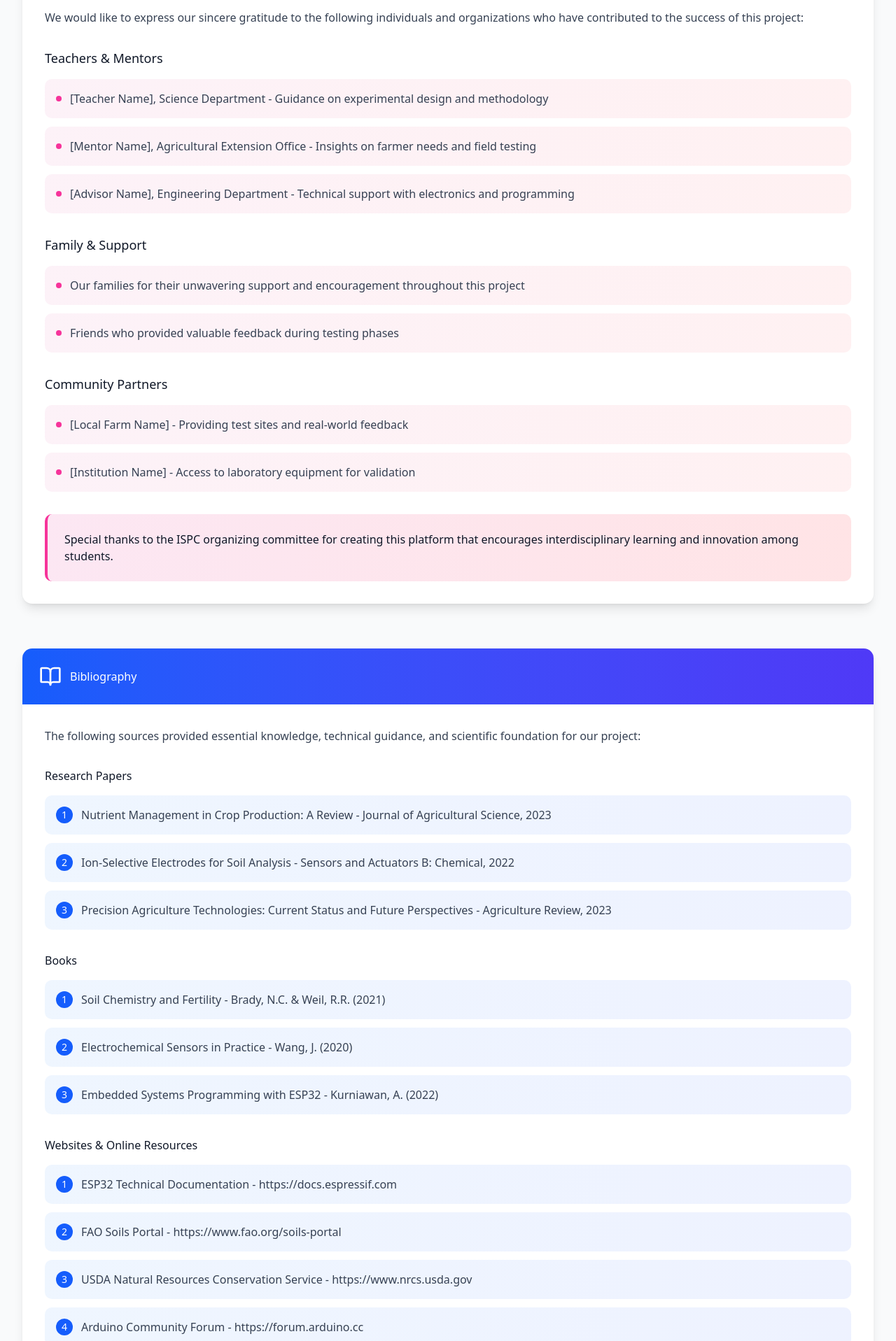
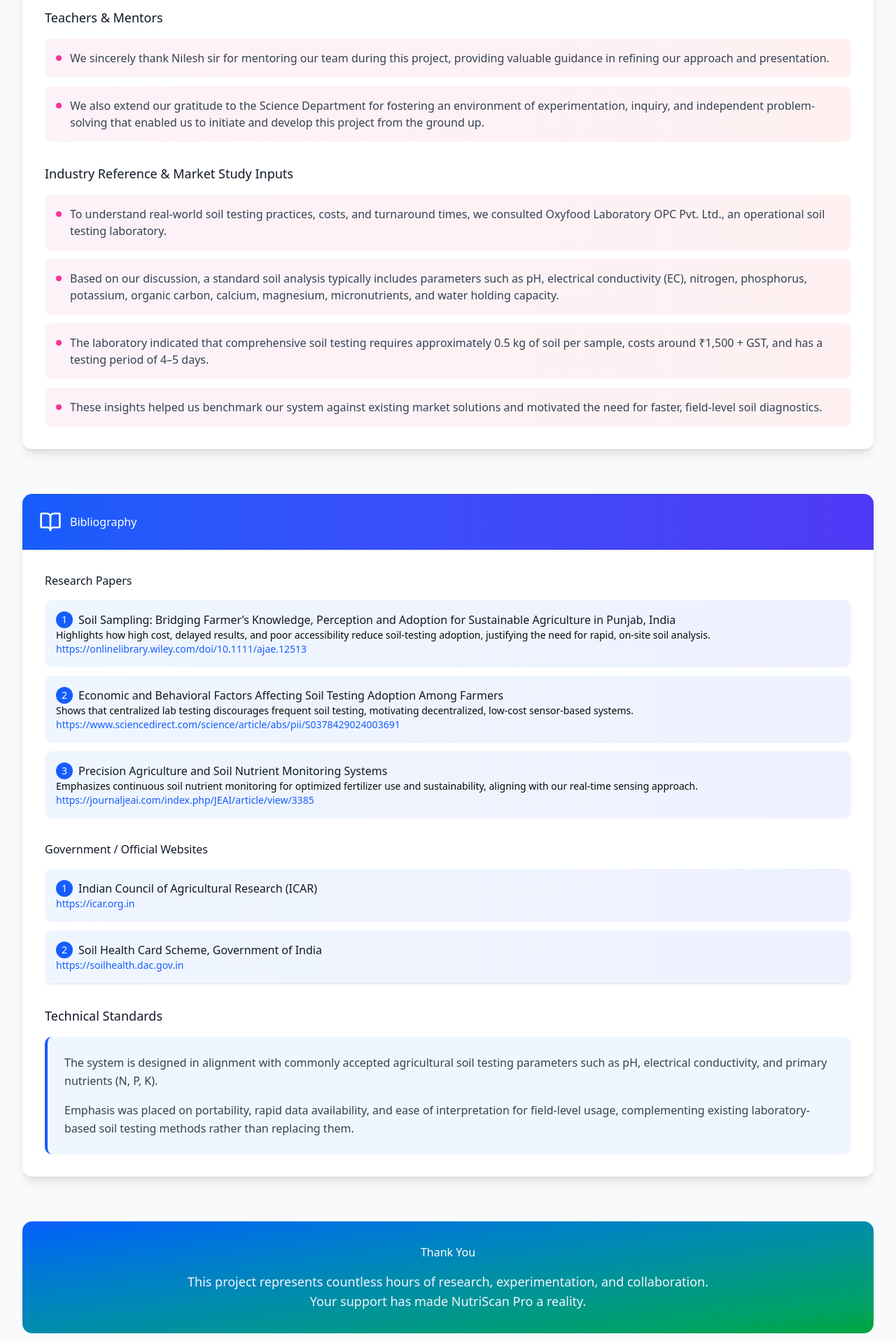
Before and after one commit to Rahul38220/AgricoreDynamics_website, a React (Vite) app: page /acknowledgement in a window 1280 px wide. Shown: the part 400-2317 px from the top of the page at 70% size. Built offline with nearby package versions, Linux system fonts and the light colour scheme.

Commit message:
content: updated acknowledgement with real research and industry data

```diff
--- a/src/components/Acknowledgement.tsx
+++ b/src/components/Acknowledgement.tsx
@@ -5,23 +5,17 @@ export function Acknowledgement() {
     {
       category: 'Teachers & Mentors',
       people: [
-        '[Teacher Name], Science Department - Guidance on experimental design and methodology',
-        '[Mentor Name], Agricultural Extension Office - Insights on farmer needs and field testing',
-        '[Advisor Name], Engineering Department - Technical support with electronics and programming',
+        'We sincerely thank Nilesh sir for mentoring our team during this project, providing valuable guidance in refining our approach and presentation.',
+        'We also extend our gratitude to the Science Department for fostering an environment of experimentation, inquiry, and independent problem-solving that enabled us to initiate and develop this project from the ground up.',
       ],
     },
     {
-      category: 'Family & Support',
+      category: 'Industry Reference & Market Study Inputs',
       people: [
-        'Our families for their unwavering support and encouragement throughout this project',
-        'Friends who provided valuable feedback during testing phases',
-      ],
-    },
-    {
-      category: 'Community Partners',
-      people: [
-        '[Local Farm Name] - Providing test sites and real-world feedback',
-        '[Institution Name] - Access to laboratory equipment for validation',
+        'To understand real-world soil testing practices, costs, and turnaround times, we consulted Oxyfood Laboratory OPC Pvt. Ltd., an operational soil testing laboratory.',
+        'Based on our discussion, a standard soil analysis typically includes parameters such as pH, electrical conductivity (EC), nitrogen, phosphorus, potassium, organic carbon, calcium, magnesium, micronutrients, and water holding capacity.',
+        'The laboratory indicated that comprehensive soil testing requires approximately 0.5 kg of soil per sample, costs around ₹1,500 + GST, and has a testing period of 4–5 days.',
+        'These insights helped us benchmark our system against existing market solutions and motivated the need for faster, field-level soil diagnostics.',
       ],
     },
   ];
@@ -30,35 +24,28 @@ export function Acknowledgement() {
     {
       type: 'Research Papers',
       items: [
-        'Nutrient Management in Crop Production: A Review - Journal of Agricultural Science, 2023',
-        'Ion-Selective Electrodes for Soil Analysis - Sensors and Actuators B: Chemical, 2022',
-        'Precision Agriculture Technologies: Current Status and Future Perspectives - Agriculture Review, 2023',
+        {
+          title: 'Soil Sampling: Bridging Farmer’s Knowledge, Perception and Adoption for Sustainable Agriculture in Punjab, India',
+          desc: 'Highlights how high cost, delayed results, and poor accessibility reduce soil-testing adoption, justifying the need for rapid, on-site soil analysis.',
+          link: 'https://onlinelibrary.wiley.com/doi/10.1111/ajae.12513'
+        },
+        {
+          title: 'Economic and Behavioral Factors Affecting Soil Testing Adoption Among Farmers',
+          desc: 'Shows that centralized lab testing discourages frequent soil testing, motivating decentralized, low-cost sensor-based systems.',
+          link: 'https://www.sciencedirect.com/science/article/abs/pii/S0378429024003691'
+        },
+        {
+          title: 'Precision Agriculture and Soil Nutrient Monitoring Systems',
+          desc: 'Emphasizes continuous soil nutrient monitoring for optimized fertilizer use and sustainability, aligning with our real-time sensing approach.',
+          link: 'https://journaljeai.com/index.php/JEAI/article/view/3385'
+        }
       ],
     },
     {
-      type: 'Books',
+      type: 'Government / Official Websites',
       items: [
-        'Soil Chemistry and Fertility - Brady, N.C. & Weil, R.R. (2021)',
-        'Electrochemical Sensors in Practice - Wang, J. (2020)',
-        'Embedded Systems Programming with ESP32 - Kurniawan, A. (2022)',
-      ],
-    },
-    {
-      type: 'Websites & Online Resources',
-      items: [
-        'ESP32 Technical Documentation - https://docs.espressif.com',
-        'FAO Soils Portal - https://www.fao.org/soils-portal',
-        'USDA Natural Resources Conservation Service - https://www.nrcs.usda.gov',
-        'Arduino Community Forum - https://forum.arduino.cc',
-        'React Native Documentation - https://reactnative.dev',
-      ],
-    },
-    {
-      type: 'Technical Standards',
-      items: [
-        'ASTM D4972 - Standard Test Methods for pH of Soils',
-        'ISO 14255 - Soil Quality - Determination of Nitrate Nitrogen',
-        'Bluetooth Low Energy Specification v5.0',
+        { title: 'Indian Council of Agricultural Research (ICAR)', link: 'https://icar.org.in' },
+        { title: 'Soil Health Card Scheme, Government of India', link: 'https://soilhealth.dac.gov.in' }
       ],
     },
   ];
@@ -71,7 +58,7 @@ export function Acknowledgement() {
           <h1 className="mb-4">Credits & References</h1>
           <div className="w-20 h-1 bg-gradient-to-r from-blue-600 to-green-600 mx-auto mb-6"></div>
           <p className="text-gray-700 text-lg max-w-3xl mx-auto">
-            This project would not have been possible without the support, guidance, and knowledge shared by many individuals and resources.
+            This project would not have been possible without the support, guidance, and research from these individuals and institutions.
           </p>
         </div>
 
@@ -84,28 +71,20 @@ export function Acknowledgement() {
             </div>
           </div>
           <div className="p-8">
-            <p className="text-gray-700 mb-8 leading-relaxed">
-              We would like to express our sincere gratitude to the following individuals and organizations who have contributed to the success of this project:
-            </p>
             <div className="space-y-8">
               {acknowledgements.map((section, index) => (
                 <div key={index}>
-                  <h3 className="text-gray-900 mb-4">{section.category}</h3>
+                  <h3 className="text-gray-900 mb-4 font-bold">{section.category}</h3>
                   <div className="space-y-3">
-                    {section.people.map((person, idx) => (
+                    {section.people.map((text, idx) => (
                       <div key={idx} className="flex items-start space-x-3 bg-gradient-to-r from-pink-50 to-rose-50 p-4 rounded-lg">
                         <div className="bg-pink-500 rounded-full w-2 h-2 mt-2 flex-shrink-0"></div>
-                        <p className="text-gray-700">{person}</p>
+                        <p className="text-gray-700">{text}</p>
                       </div>
                     ))}
                   </div>
                 </div>
               ))}
-            </div>
-            <div className="mt-8 bg-gradient-to-r from-pink-100 to-rose-100 p-6 rounded-lg border-l-4 border-pink-500">
-              <p className="text-gray-900">
-                Special thanks to the ISPC organizing committee for creating this platform that encourages interdisciplinary learning and innovation among students.
-              </p>
             </div>
           </div>
         </div>
@@ -119,31 +98,39 @@ export function Acknowledgement() {
             </div>
           </div>
           <div className="p-8">
-            <p className="text-gray-700 mb-8 leading-relaxed">
-              The following sources provided essential knowledge, technical guidance, and scientific foundation for our project:
-            </p>
             <div className="space-y-8">
               {references.map((section, index) => (
                 <div key={index}>
-                  <h3 className="text-gray-900 mb-4">{section.type}</h3>
+                  <h3 className="text-gray-900 mb-4 font-bold">{section.type}</h3>
                   <div className="space-y-3">
                     {section.items.map((item, idx) => (
-                      <div key={idx} className="flex items-start space-x-3 bg-gradient-to-r from-blue-50 to-indigo-50 p-4 rounded-lg">
-                        <div className="bg-blue-600 text-white rounded-full w-6 h-6 flex items-center justify-center flex-shrink-0 text-sm">
-                          {idx + 1}
+                      <div key={idx} className="flex flex-col space-y-1 bg-gradient-to-r from-blue-50 to-indigo-50 p-4 rounded-lg">
+                        <div className="flex items-center space-x-2">
+                          <span className="bg-blue-600 text-white rounded-full w-6 h-6 flex items-center justify-center text-sm">{idx + 1}</span>
+                          <span className="font-semibold text-gray-900">{item.title}</span>
                         </div>
-                        <p className="text-gray-700">{item}</p>
+                        {'desc' in item && <p className="text-sm text-gray-600 ml-8">{item.desc}</p>}
+                        <a href={item.link} target="_blank" rel="noopener noreferrer" className="text-blue-600 text-sm ml-8 hover:underline italic">
+                          {item.link}
+                        </a>
                       </div>
                     ))}
                   </div>
                 </div>
               ))}
             </div>
-            <div className="mt-8 bg-blue-50 p-6 rounded-lg">
-              <h4 className="text-blue-900 mb-3">Note on Placeholder Content</h4>
-              <p className="text-gray-700">
-                The references listed above are placeholders. In the final version, these will be replaced with actual sources consulted during research and development, properly formatted according to the required citation style (APA, MLA, or IEEE as specified by competition guidelines).
-              </p>
+
+            {/* Technical Standards Section */}
+            <div className="mt-12 pt-8 border-t border-gray-100">
+               <h3 className="text-gray-900 mb-4 font-bold">Technical Standards</h3>
+               <div className="bg-blue-50 p-6 rounded-lg border-l-4 border-blue-600">
+                  <p className="text-gray-700 mb-4 leading-relaxed">
+                    The system is designed in alignment with commonly accepted agricultural soil testing parameters such as pH, electrical conductivity, and primary nutrients (N, P, K).
+                  </p>
+                  <p className="text-gray-700 leading-relaxed">
+                    Emphasis was placed on portability, rapid data availability, and ease of interpretation for field-level usage, complementing existing laboratory-based soil testing methods rather than replacing them.
+                  </p>
+               </div>
             </div>
           </div>
         </div>
@@ -152,7 +139,7 @@ export function Acknowledgement() {
         <div className="mt-16 bg-gradient-to-br from-blue-600 to-green-600 rounded-xl p-8 text-white text-center">
           <h3 className="mb-4">Thank You</h3>
           <p className="text-lg text-blue-50 max-w-3xl mx-auto">
-            This project represents countless hours of research, experimentation, and collaboration. We are deeply grateful to everyone who has been part of this journey. Your support has made NutriScan Pro a reality.
+            This project represents countless hours of research, experimentation, and collaboration. Your support has made NutriScan Pro a reality.
           </p>
         </div>
       </div>
```
